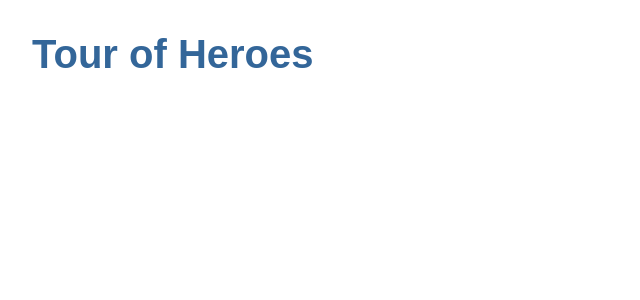
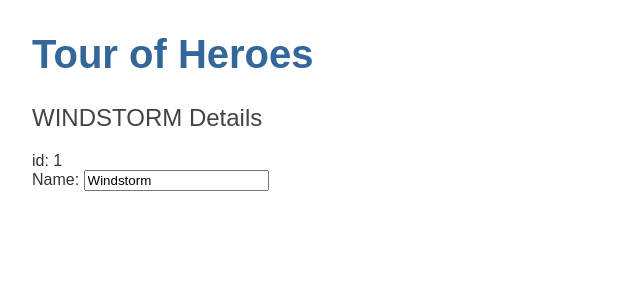
Before and after one commit to devhabib/test, an Angular app: page / in a window 1280 px wide. Shown: the top 300 px of the page, without its empty margins (0-640 px from the left). Built offline with nearby package versions, Linux system fonts and the light colour scheme.

Commit message:
two way binding

```diff
--- a/src/app/app.component.html
+++ b/src/app/app.component.html
@@ -1 +1,2 @@
 <h1> {{title}} </h1>
+<app-heroes></app-heroes>
--- /dev/null
+++ b/src/app/hero.ts
@@ -0,0 +1,4 @@
+export interface Hero {
+  id: number;
+  name: string;
+}
--- /dev/null
+++ b/src/app/heroes/heroes.component.html
@@ -0,0 +1,8 @@
+<h2>{{hero.name | uppercase}} Details</h2>
+<div><span>id: </span>{{hero.id}} </div>
+
+<div>
+  <label> Name:
+    <input [(ngModel)]="hero.name" placeholder="Name">
+  </label>
+</div>
--- /dev/null
+++ b/src/app/heroes/heroes.component.ts
@@ -0,0 +1,15 @@
+import { Component, OnInit } from '@angular/core';
+import { Hero } from '../hero';
+@Component({
+  selector: 'app-heroes',
+  templateUrl: './heroes.component.html',
+  styleUrls: ['./heroes.component.css'],
+})
+export class HeroesComponent implements OnInit {
+  hero: Hero = {
+    id: 1,
+    name: 'Windstorm',
+  };
+  constructor() {}
+  ngOnInit(): void {}
+}
```
Also changed, not shown: src/app/app.module.ts (+6 -10 lines), src/app/heroes/heroes.component.css (added), 1 other file (tests, documents, lock files or other folders).
